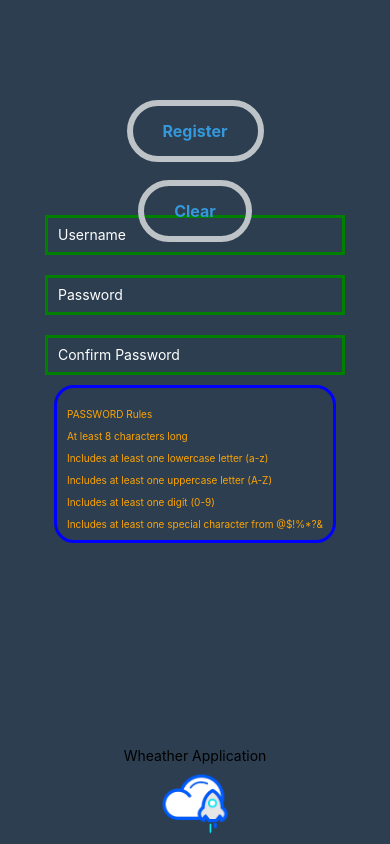
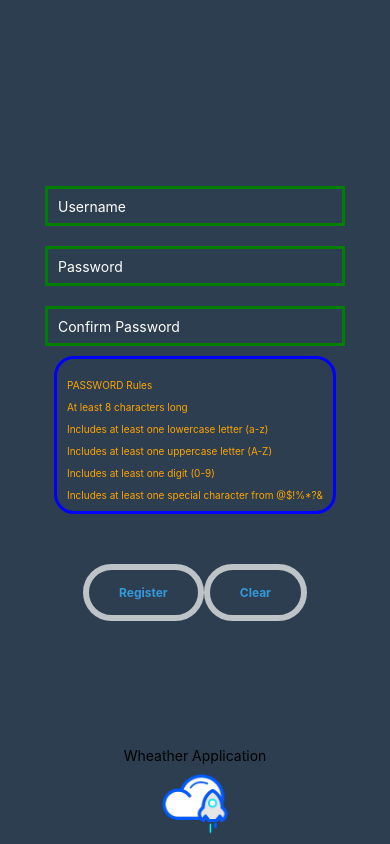
Before and after one commit to ale-sanchez-g/WeatherApp, a React Native app: screen / in a window 390 px wide. Built offline with nearby package versions, Linux system fonts and the light colour scheme.

Commit message:
improve button view

```diff
--- a/buttons/SimpleButton.js
+++ b/buttons/SimpleButton.js
@@ -17,14 +17,12 @@ const styles = StyleSheet.create({
     borderRadius: 50, // Increase the borderRadius to create a circular shape
     borderWidth: 6,
     borderColor: '#bdc3c7', // Border color for a more defined cloud shape
-    position: 'absolute',
-    flexDirection: 'row',
     justifyContent: 'center',
     alignItems: 'center',
   },
   buttonText: {
     color: '#3498db', // Blue for the text color
-    fontSize: 16,
+    fontSize: 12,
     fontWeight: 'bold',
   },
 });
--- a/components/RegistrationForm.js
+++ b/components/RegistrationForm.js
@@ -61,12 +61,13 @@ const RegistrationForm = () => {
           </Text>
         ))}
       </View>
-      <SimpleButton
-        onPress={handleRegistration}
-        title="Register"
-        position={{ top: 100 }}
-      />
-      <SimpleButton
+      <View style={{ flexDirection: 'row', justifyContent: 'space-between' }}>
+        <SimpleButton
+          onPress={handleRegistration}
+          title="Register"
+          position={{ top: 50 }}
+        />
+        <SimpleButton
         onPress={() => {
           setUsername("");
           setPassword("");
@@ -74,8 +75,9 @@ const RegistrationForm = () => {
           setPasswordWarning("");
         }}
         title="Clear"
-        position={{ top: 180 }}
+        position={{ top: 50 }}
       />
+      </View>
       {passwordWarning ? (
         <Text style={styles.warning}>{passwordWarning}</Text>
       ) : null}
```
